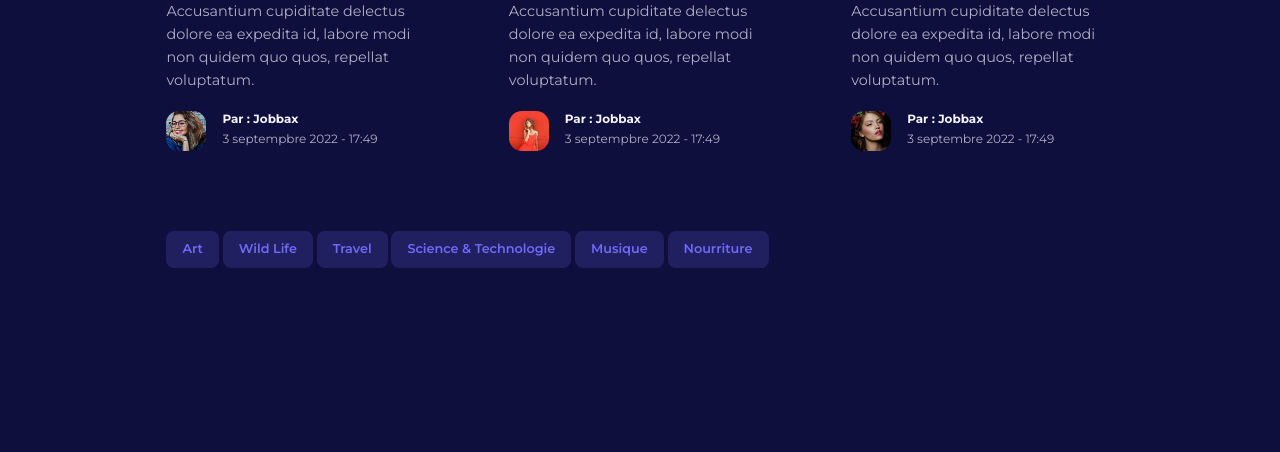
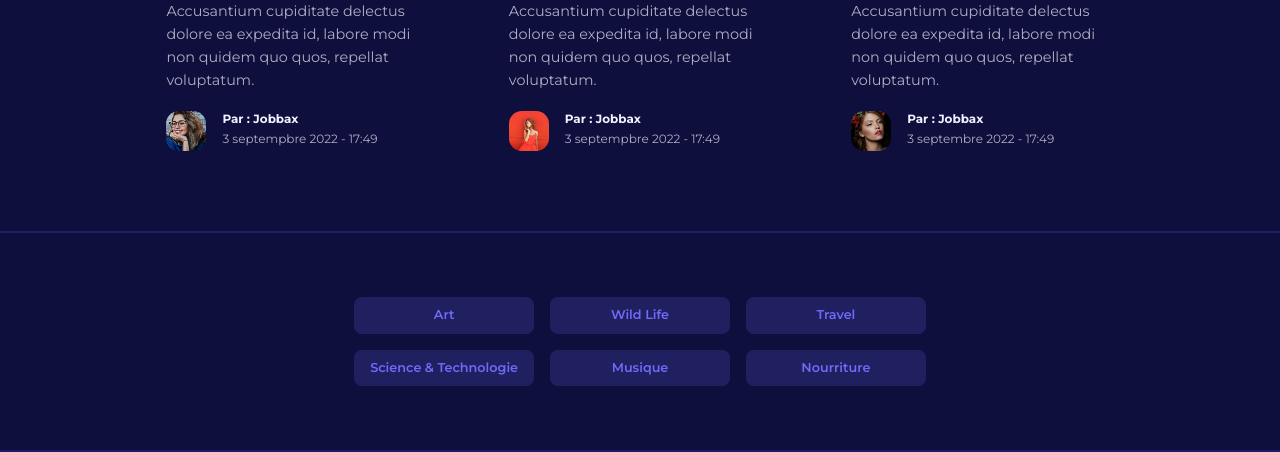
Before and after one commit to elias-cardon/blog, a PHP site: page / in a window 1280 px wide. Shown: the part 1469-1921 px from the top of the page. Before the commit the page ends 1737 px from the top, so only its background shows below. Run offline with PHP 8.4, Linux system fonts and the light colour scheme.

Commit message:
On fait le CSS des boutons des catégories

```diff
--- a/assets/style.css
+++ b/assets/style.css
@@ -251,3 +251,20 @@ NORMAL POST
     gap: 5rem;
     margin-bottom: 5rem;
 }
+
+/* =============================================================
+CATEGORY BUTTONS
+ ============================================================== */
+
+.category__buttons{
+    padding: 4rem 0;
+    border-top: 2px solid var(--color-gray-900);
+    border-bottom: 2px solid var(--color-gray-900);
+}
+
+.category__buttons-container{
+    width: fit-content;
+    display: grid;
+    grid-template-columns: repeat(3, 1fr);
+    gap: 1rem;
+}
```
